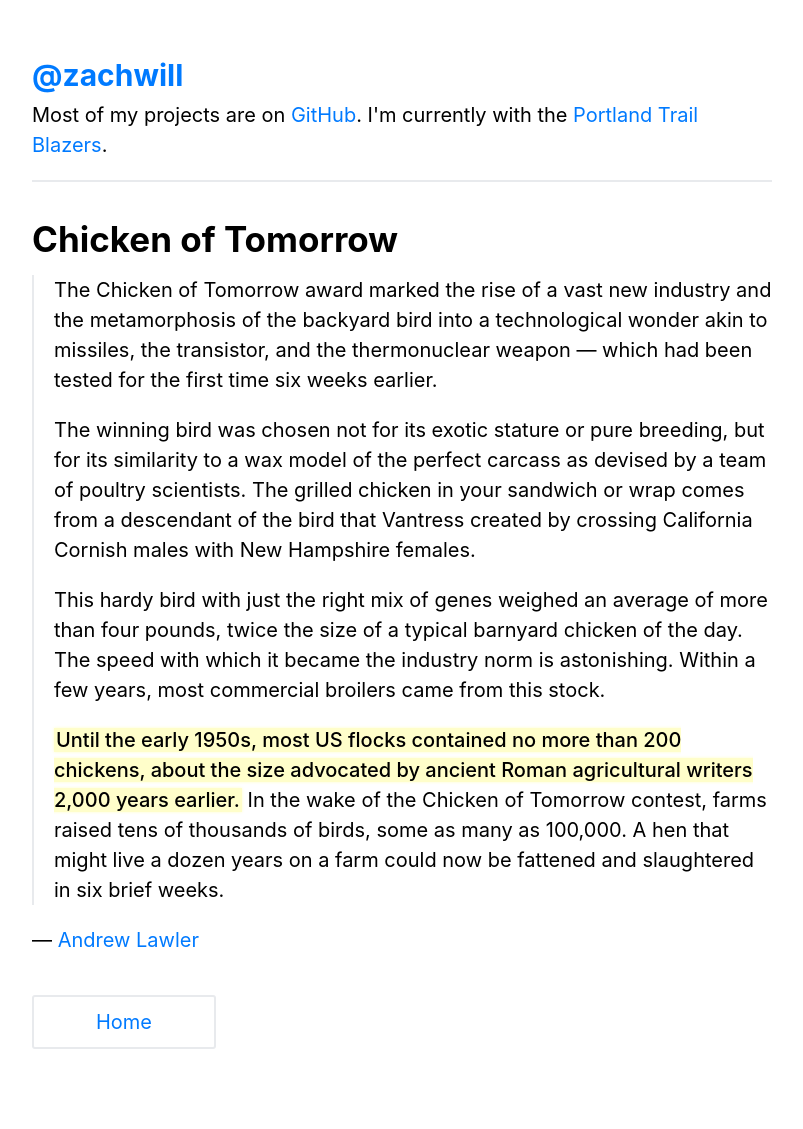
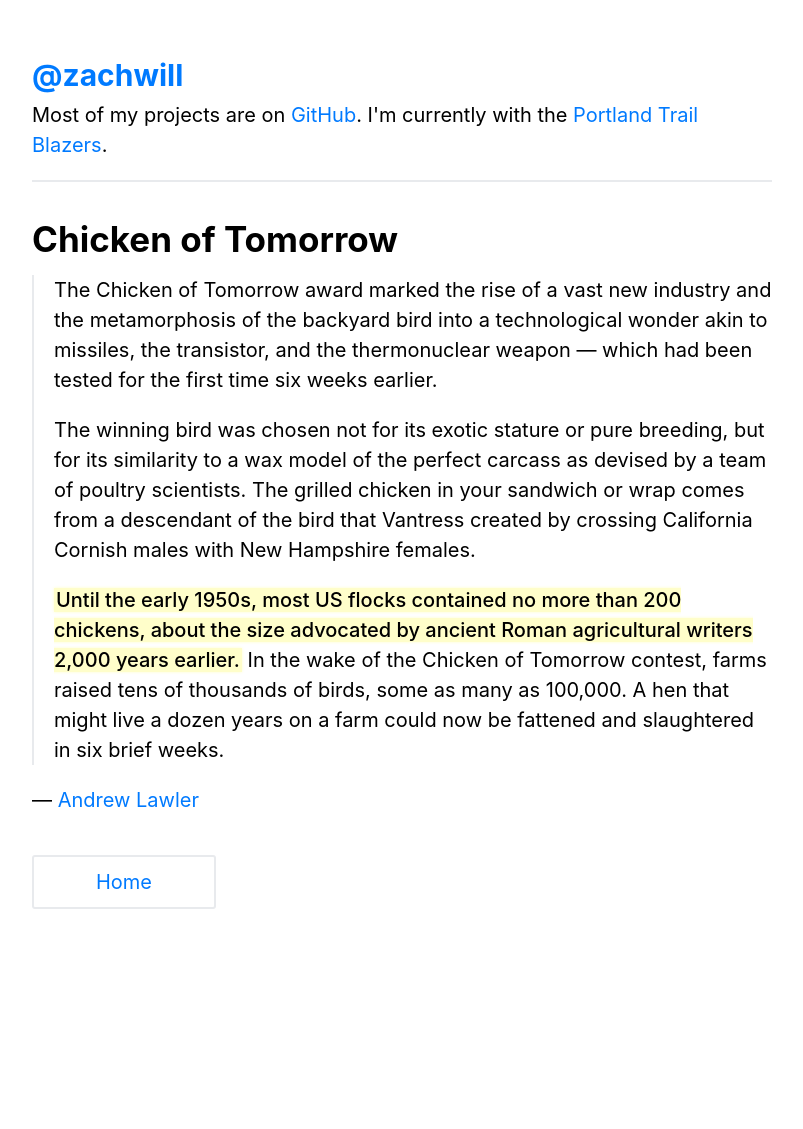
Before and after one commit to zachwill/blog, a Jekyll site: the page built from _posts/2022-01-06-chicken-of-tomorrow.md, in a window 1280 px wide. Shown: the whole page, without its empty margins (238-1041 px from the left). Built offline with Jekyll 4.4.1, drawn with Linux system fonts in a browser that asks for light colours; after the commit the page ends 989 px from its top, so only the background shows below that.

Commit message:
Remove unneeded paragraph

```diff
--- a/_posts/2022-01-06-chicken-of-tomorrow.md
+++ b/_posts/2022-01-06-chicken-of-tomorrow.md
@@ -15,11 +15,6 @@ permalink : /chicken-of-tomorrow/
 > from a descendant of the bird that Vantress created by crossing California
 > Cornish males with New Hampshire females.
 >
-> This hardy bird with just the right mix of genes weighed an average of more
-> than four pounds, twice the size of a typical barnyard chicken of the day.
-> The speed with which it became the industry norm is astonishing. Within a few
-> years, most commercial broilers came from this stock.
->
 > **Until the early 1950s, most US flocks contained no more than 200 chickens,
 > about the size advocated by ancient Roman agricultural writers 2,000 years
 > earlier.** In the wake of the Chicken of Tomorrow contest, farms raised tens of
```
